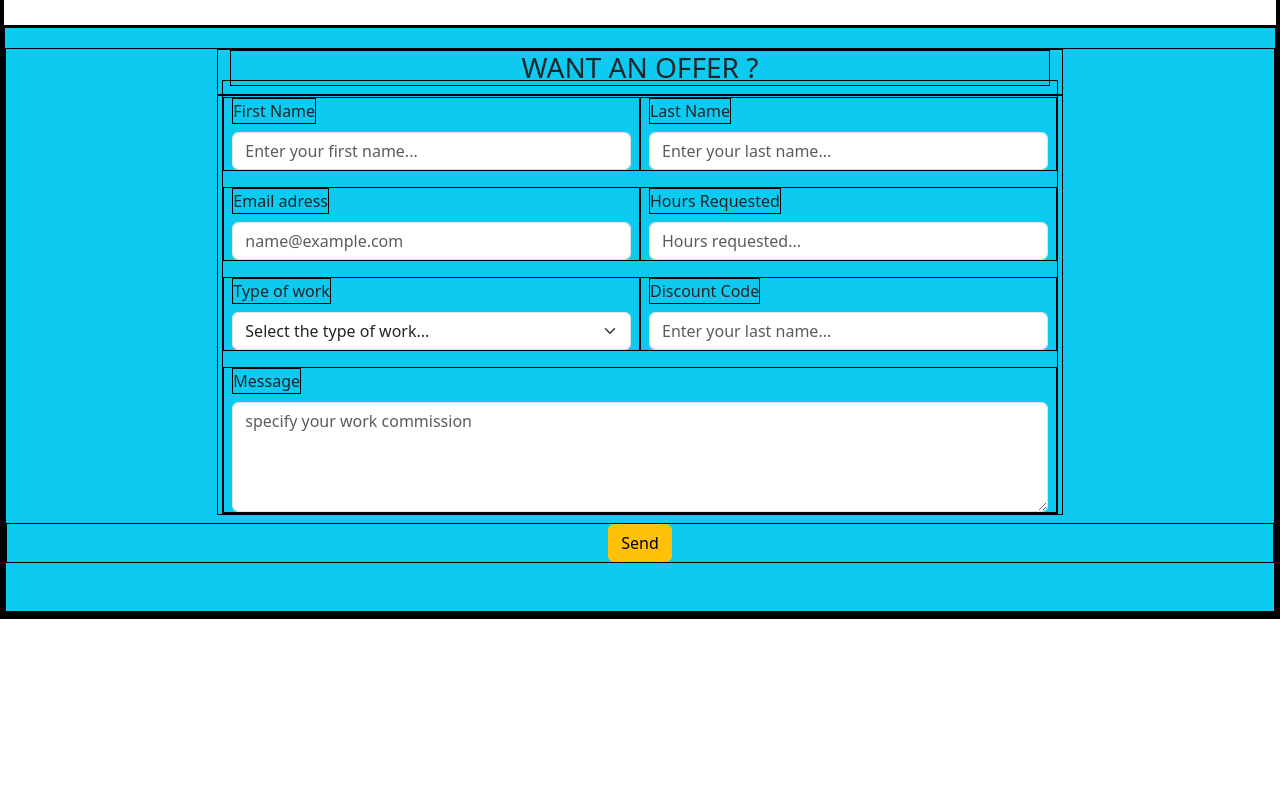
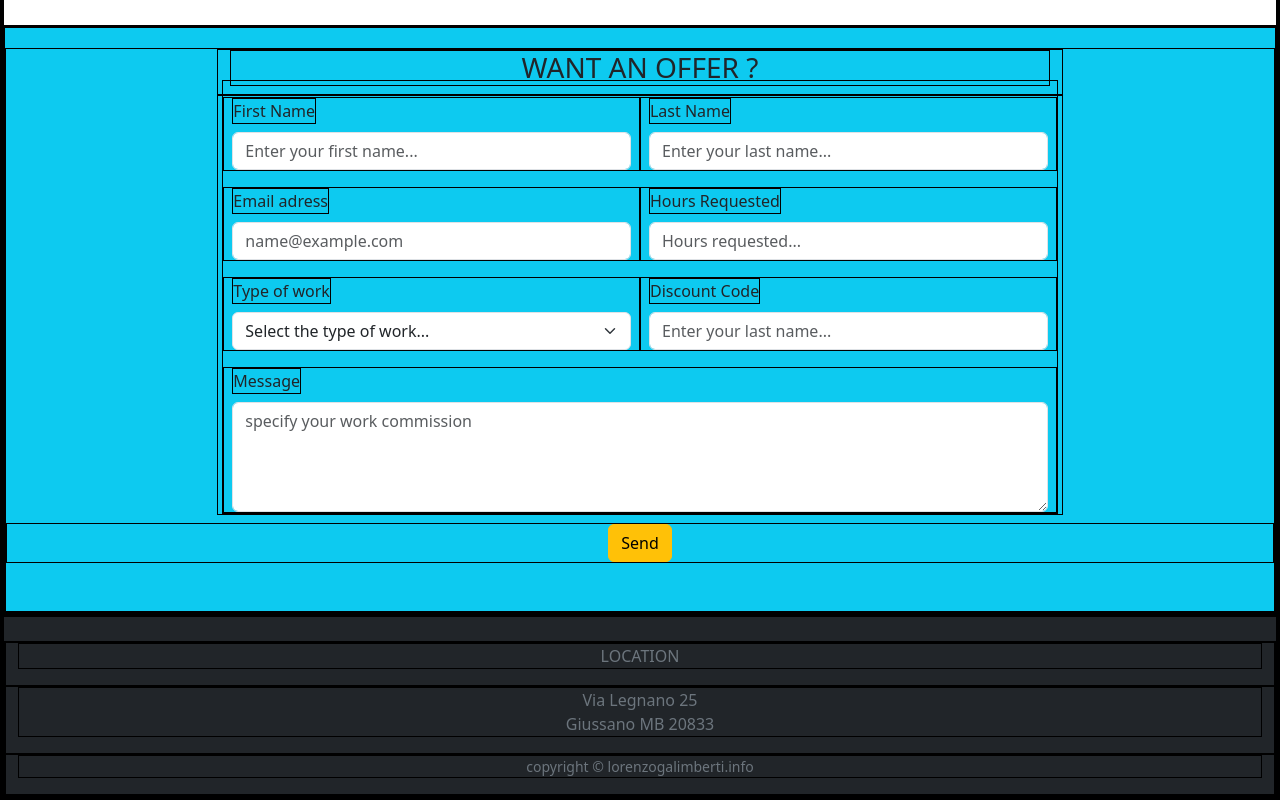
Before and after one commit to LorenzoGalimberti/bootstrap-html-freelancer, a plain HTML site: page index.html in a window 1280 px wide. Shown: the part 1276-2076 px from the top of the page. Before the commit the page ends 1895 px from the top, so only its background shows below. Drawn offline with nearby package versions, Linux system fonts and the light colour scheme.

Commit message:
footer realization

```diff
--- a/index.html
+++ b/index.html
@@ -189,7 +189,15 @@
     </main>
     <!-- footer della pagina -->
     <footer>
-
+        <div class="container-fluid bg-dark text-center text-secondary pt-4">
+            <div class="row">
+                <div class="col-12"><p>LOCATION</p> </div>
+                <div class="col-12">
+                    <p>Via Legnano 25 <br>Giussano MB 20833</p>
+                </div>
+                <div class="col-12"><p class="small">copyright &copy; lorenzogalimberti.info</p></div>
+            </div>
+        </div>
     </footer>
     <script src="https://cdn.jsdelivr.net/npm/bootstrap@5.3.0/dist/js/bootstrap.bundle.min.js"
         integrity="sha384-geWF76RCwLtnZ8qwWowPQNguL3RmwHVBC9FhGdlKrxdiJJigb/j/68SIy3Te4Bkz"
```
